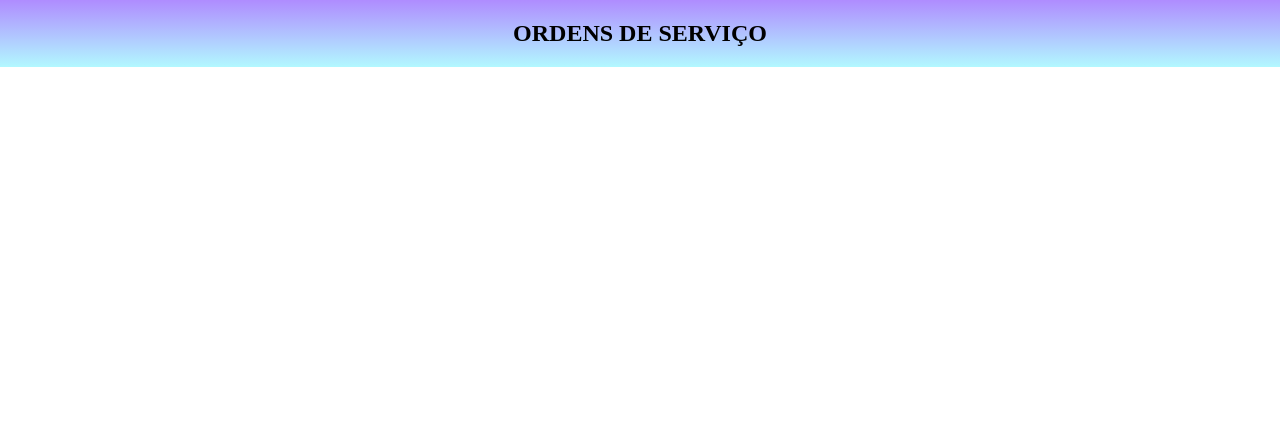
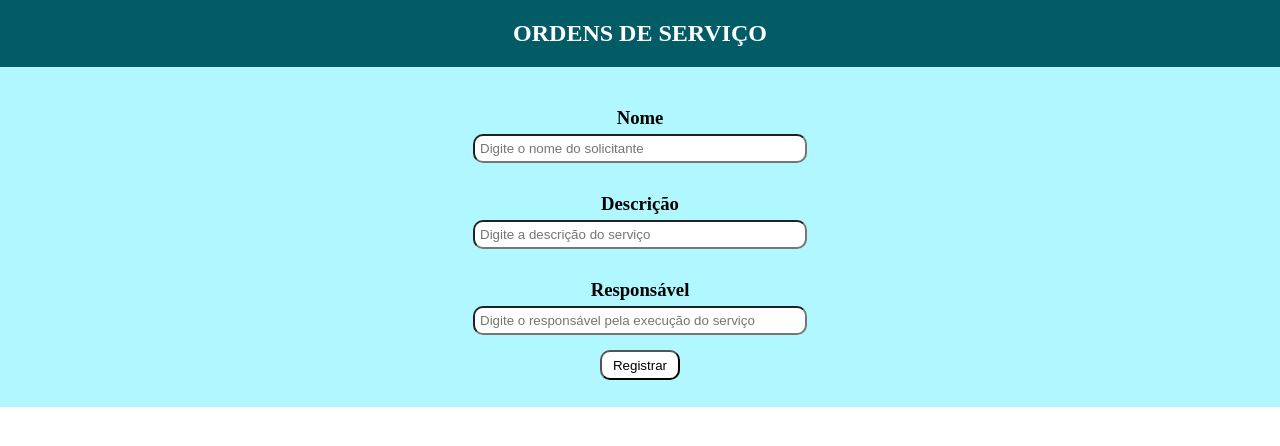
Before and after one commit to Lukareliz/ServiceOrderSystem, a Django app: page / in a window 1280 px wide. Shown: the top 446 px of the page. Run offline with Django 4.2, Linux system fonts and the light colour scheme.

Commit message:
Feat: Home page and inputs created

```diff
--- a/projeto_sistema_cadastro/app_sistema_cadastro/templates/usuarios/home.html
+++ b/projeto_sistema_cadastro/app_sistema_cadastro/templates/usuarios/home.html
@@ -13,5 +13,17 @@
             <h1>ORDENS DE SERVIÇO</h1>
         </div>
     </nav>
+    <form action="{%url 'listagem_os' %}" method="post">
+        <div id="inputs_container">
+            <h3>Nome</h3>
+            <input type="text" placeholder="Digite o nome do solicitante" name="nome">
+            <h3>Descrição</h3>
+            <input type="text" placeholder="Digite a descrição do serviço" name="descricao">
+            <h3>Responsável</h3>
+            <input type="text" placeholder="Digite o responsável pela execução do serviço" name="responsavel">
+            <div><button>Registrar</button></div>
+        </div>
+    </form>
+
 </body>
 </html>
--- a/projeto_sistema_cadastro/static/css/home.css
+++ b/projeto_sistema_cadastro/static/css/home.css
@@ -1,15 +1,45 @@
 * {
     margin: 0;
     padding: 0;
-    box-sizing: border-box;
 }
 
 nav {
     text-align: center;
     padding: 20px 0 20px 0;
-    background: rgb(175,140,255);
-    background: linear-gradient(180deg, rgba(175,140,255,1) 0%, rgba(178,248,255,1) 100%);
+    background-color: #025c66;
 }
 
-.title_nav {
+nav h1{
+    color: white;
 }
+
+#inputs_container {
+    padding: 10px;
+    text-align: center;
+    background-color: #B1F7FF;
+    height: 320px;
+}
+
+#inputs_container h3{
+    margin-top: 30px;
+}
+
+#inputs_container input{
+    margin-top: 5px;
+    width: 20rem;
+    border-radius: 10px;
+    padding: 5px;
+}
+
+#inputs_container button{
+    margin-top: 15px;
+    cursor: pointer;
+    width: 80px;
+    height: 30px;
+    border-radius: 10px;
+    background-color: white;
+}
+
+#inputs_container button:hover{
+    background-color: #025c66;
+}
```
